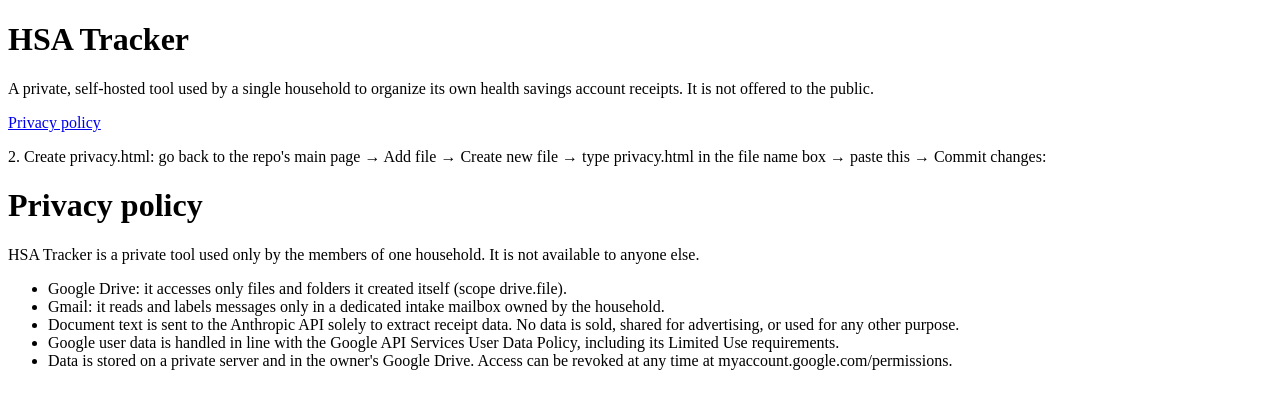
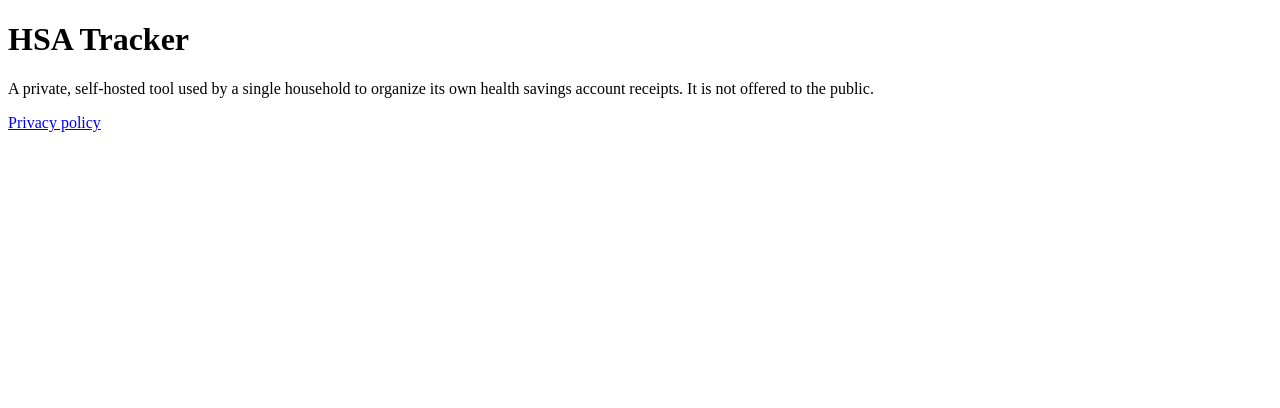
Before and after one commit to hakalclaw2-debug/github.io, a plain HTML site: page index.html in a window 1280 px wide. Drawn offline with Linux system fonts and the light colour scheme.

Commit message:
Update index.html by removing privacy.html instructions
Removed instructions for creating privacy.html and updated privacy policy link.

```diff
--- a/index.html
+++ b/index.html
@@ -2,15 +2,3 @@
 <h1>HSA Tracker</h1>
 <p>A private, self-hosted tool used by a single household to organize its own health savings account receipts. It is not offered to the public.</p>
 <p><a href="privacy.html">Privacy policy</a></p>
-
-2. Create privacy.html: go back to the repo's main page → Add file → Create new file → type privacy.html in the file name box → paste this → Commit changes:
-<!doctype html><meta charset="utf-8"><title>HSA Tracker – Privacy</title>
-<h1>Privacy policy</h1>
-<p>HSA Tracker is a private tool used only by the members of one household. It is not available to anyone else.</p>
-<ul>
-<li>Google Drive: it accesses only files and folders it created itself (scope drive.file).</li>
-<li>Gmail: it reads and labels messages only in a dedicated intake mailbox owned by the household.</li>
-<li>Document text is sent to the Anthropic API solely to extract receipt data. No data is sold, shared for advertising, or used for any other purpose.</li>
-<li>Google user data is handled in line with the Google API Services User Data Policy, including its Limited Use requirements.</li>
-<li>Data is stored on a private server and in the owner's Google Drive. Access can be revoked at any time at myaccount.google.com/permissions.</li>
-</ul>
```
